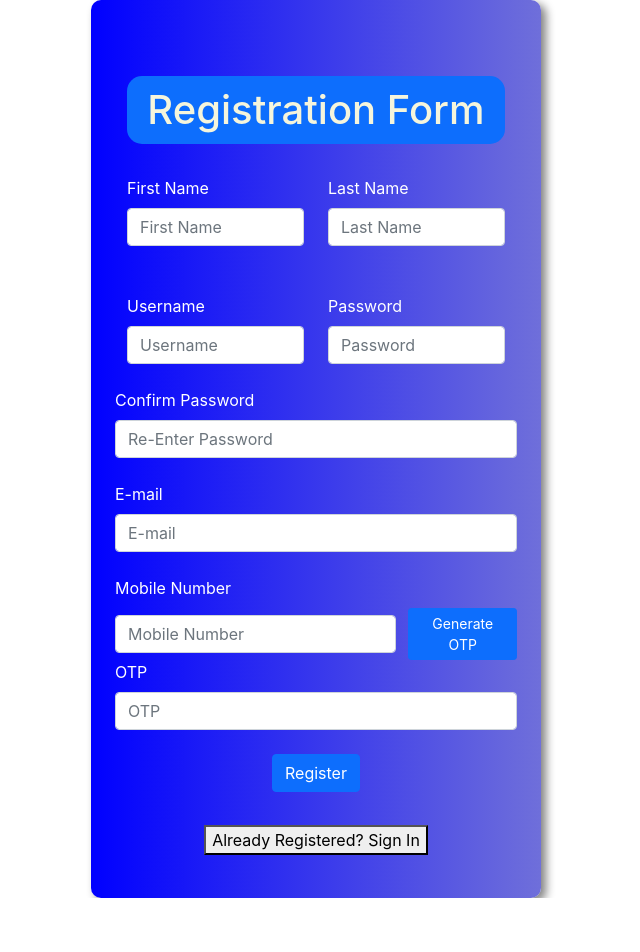
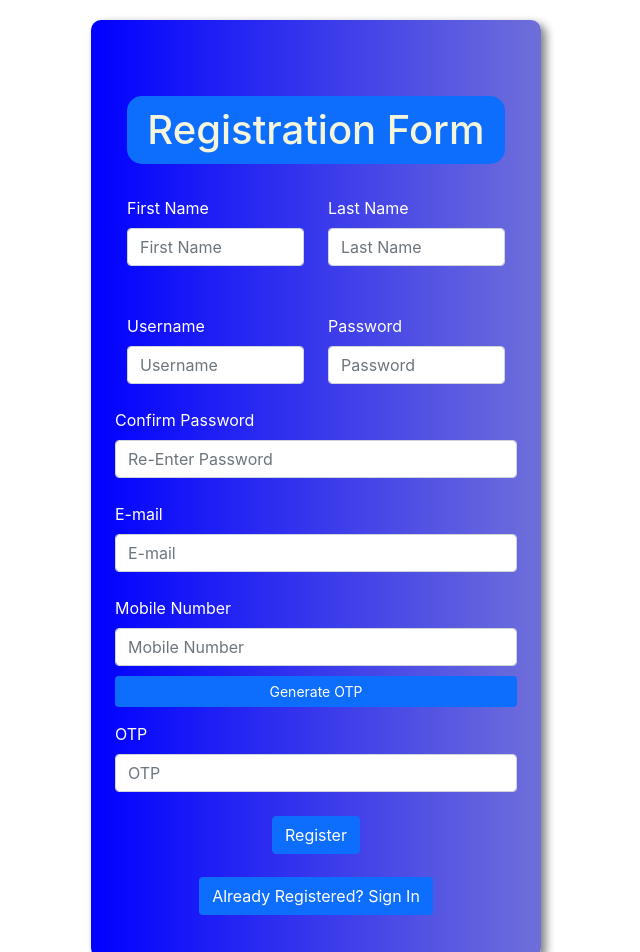
Before and after one commit to Animesh-03/Car-Parking-Solutions, a React (Create React App) app: page /register in a window 1280 px wide. Shown: the top 952 px of the page, without its empty margins (324-964 px from the left). Before the commit the page ends 898 px from the top, so only its background shows below. Built offline with nearby package versions, Linux system fonts and the light colour scheme.

Commit message:
fixed the otp button

```diff
--- a/src/App.css
+++ b/src/App.css
@@ -28,8 +28,20 @@ body{
   box-shadow: 5px 4px 10px grey ;
   border-radius: 10px;
   padding:10px;
+  margin-top: 20px;
+  margin-bottom: 20px;
  }
 
+ .row #phone-number{
+   width: 100%;
+   margin-bottom: 10px;
+ }
+
+ .row #otp-generator{
+   width: 100%;
+   margin-left: 0;
+   margin-bottom: 15px;
+ }
  .login-form{
   background-image: linear-gradient(to right,blue,rgb(111, 111, 218));
   box-shadow: 5px 4px 10px grey ;
@@ -173,6 +185,27 @@ body{
   margin-top: 10px;
 }
 
+.register-form #login-redirect{
+  color: #fff;
+  background-color: #0d6efd;
+  border-color: #0d6efd;
+  display: inline-block;
+    font-weight: 400;
+    line-height: 1.5;
+    color: white;
+    text-align: center;
+    text-decoration: none;
+    vertical-align: middle;
+    cursor: pointer;
+    -webkit-user-select: none;
+    -moz-user-select: none;
+    user-select: none;
+    border: 1px solid transparent;
+    padding: 0.375rem 0.75rem;
+    font-size: 1rem;
+    border-radius: 0.25rem;
+    margin-top: -10px;
+}
 .edit-details h2{
   background: rgba(50,50,50,0.2);
   border-radius: 6px;
@@ -200,10 +233,13 @@ body{
     appearance: none;
     border-radius: 0.25rem;
     margin-left: 10px;
+    flex:1;
+    margin-right: 70px;
 }
 .edit-details div{
   text-align: left;
-
+  display:flex;
+  flex-direction:row;
   padding-left: 15%;
 }
 .edit-details label{
```
